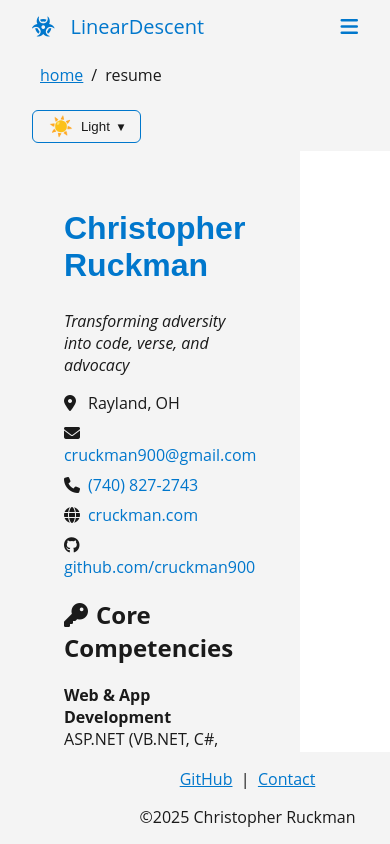
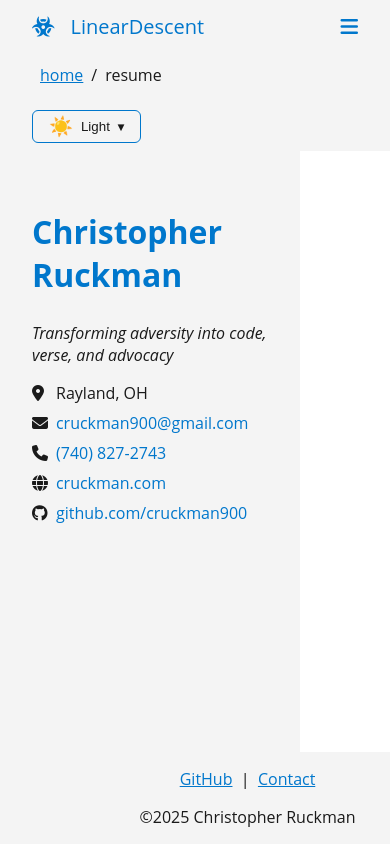
Before and after one commit to cruckman900/portfolio-ts, a Next.js app: page /resume in a window 390 px wide. Shown: the top 844 px of the page. Built offline with nearby package versions, Linux system fonts and the light colour scheme.

Commit message:
cleaning up more styles

```diff
--- a/src/components/Page/Resume/Sidebar.tsx
+++ b/src/components/Page/Resume/Sidebar.tsx
@@ -14,7 +14,7 @@ const Sidebar: React.FC<Props> = ({ skills, education, children }) => (
     <div className="sidebar">
         {children}
 
-        <Section class_from_parent="" title="Core Competencies" icon="fas fa-key">
+        <Section title="Core Competencies" icon="fas fa-key">
             <>
             {skills.map((skill, i) =>
                 (
@@ -27,7 +27,7 @@ const Sidebar: React.FC<Props> = ({ skills, education, children }) => (
             </>
         </Section>
 
-        <Section class_from_parent="pb-before" title="Education" icon="fas fa-graduation-cap">
+        <Section title="Education" icon="fas fa-graduation-cap">
             <>
             {education.map((edu, i) =>
                 (
--- a/src/components/layout/TwoPanelLayout.module.scss
+++ b/src/components/layout/TwoPanelLayout.module.scss
@@ -14,11 +14,19 @@
         width: 30%;
         padding: 2rem;
         flex-shrink: 0;
+
+        @media print {
+            padding: 0.5rem;
+        }
     }
 
     main {
         flex: 1;
         padding: 2rem;
+
+        @media print {
+            padding: 0.5rem;
+        }
     }
 
     @media (max-width: 600px) {
--- a/src/components/ui/Section.tsx
+++ b/src/components/ui/Section.tsx
@@ -1,16 +1,15 @@
 import React, { ReactElement } from 'react';
-import '@/styles/ui/section.scss';
 
 interface Props {
-    class_from_parent: string;
+    className?: string;
     title: string;
-    icon: string;
+    icon?: string;
     link?: string[];
     children: ReactElement;
 }
 
-const Section: React.FC<Props> = ({ class_from_parent, title, icon, children}) => (
-    <section className={`section ${class_from_parent}`}>
+const Section: React.FC<Props> = ({ className, title, icon, children}) => (
+    <section className={className}>
         <h2><i className={icon}></i>{title}</h2>
         {children}
     </section>
--- a/src/pages/books.module.scss
+++ b/src/pages/books.module.scss
@@ -41,7 +41,7 @@
 }
 
 .buyNow {
-    padding: 1rem 0;
+    padding: 1rem;
     background-color: var(--bg);
     border: solid 4px var(--border);
     text-align: center;
@@ -49,6 +49,7 @@
 
 .breadcrumbToggle {
     button {
+        margin: 0 0.25rem;
         padding: 0.25rem;
         background-color: var(--accent);
         color: var(--muted);
@@ -59,6 +60,6 @@
 .descriptionContent {
     p {
         color: var(--text);
-        font-size: 1.5rem;
+        font-size: 1.2rem;
     }
 }
--- a/src/pages/resume.tsx
+++ b/src/pages/resume.tsx
@@ -1,7 +1,6 @@
 import Head from 'next/head';
 import TwoPanelLayout from '@/components/layout/TwoPanelLayout';
 import Layout from "@/components/layout/Layout";
-import Sidebar from '@/components/Page/Resume/Sidebar';
 import ResumeHeader from '@/components/Page/Resume/ResumeHeader';
 import Section from '@/components/ui/Section';
 import Achievements from '@/components/Page/Resume/Achievements';
@@ -10,26 +9,26 @@ import ProjectList from '@/components/Page/Resume/ProjectList';
 import resumeData from '@/data/resume.json';
 export default function ResumePage() {
     const leftPanel = (
-        <Sidebar
-            skills={resumeData.skills}
-            education={resumeData.education}
-        >
-            <ResumeHeader name={resumeData.name} tagline={resumeData.tagline} contact={resumeData.contact} />
-        </Sidebar>
+        <ResumeHeader name={resumeData.name} tagline={resumeData.tagline} contact={resumeData.contact} />
+        // <Sidebar
+        //     skills={resumeData.skills}
+        //     education={resumeData.education}
+        // >
+        // </Sidebar>
     );
 
     const rightPanel = (
         <main>
-            <Section class_from_parent="" title="Professional Summary" icon="fas fa-user">
+            <Section title="Professional Summary" icon="fas fa-user">
                 <p>{resumeData.summary}</p>
             </Section>
-            <Section class_from_parent="" title="Selected Achievements" icon="fas fa-star">
+            <Section title="Selected Achievements" icon="fas fa-star">
                 <Achievements achievements={resumeData.achievements} />
             </Section>
-            <Section class_from_parent="pb-before" title="Professional Experience" icon="fas fa-briefcase">
+            <Section title="Professional Experience" icon="fas fa-briefcase">
                 <Experience experience={resumeData.experience} />
             </Section>
-            <Section class_from_parent="" title="Personal Projects" icon="fas fa-code">
+            <Section title="Personal Projects" icon="fas fa-code">
                 <ProjectList projectsList={resumeData.projects} />
             </Section>
         </main>
--- a/src/styles/bundle.scss
+++ b/src/styles/bundle.scss
@@ -9,9 +9,6 @@
 @use './layout/navbar.scss';
 @use './layout/sidebar.scss';
 
-// UI
-@use './ui/section.scss';
-
 // Page
 @use './page/index.scss';
 @use './page/resume.scss';
--- a/src/styles/page/resume.scss
+++ b/src/styles/page/resume.scss
@@ -1,13 +1,9 @@
 @use '@/styles/base.scss';
 
 .resume-header {
-    // color: base.$text;
     color: var(--text);
-    margin: 0;
-    padding: 2rem 0;
 
     h1 {
-        font-family: 'Oswald', sans-serif;
         font-size: 2rem;
         color: var(--accent);
     }
@@ -31,10 +27,6 @@
         }
     }
 
-    @media screen and (max-width: 500px) {
-        padding: 0;
-    }
-
     @media print {
         background-color: white;
         color: base.$print-text;
@@ -42,6 +34,7 @@
         padding: 0;
 
         h1 {
+            font-size: 1.4rem;
             color: base.$print-accent;
         }
 
--- a/src/styles/ui/section.scss
+++ /dev/null
@@ -1,46 +0,0 @@
-@use '@/styles/base.scss';
-
-section {
-    h2 {
-        a {
-            margin-left: 1rem;
-
-            i {
-                border: solid 1px base.$accent;
-                border-radius: 0.25rem;
-                background-color: base.$accent;
-                color: base.$dark-bg;
-            }
-
-            &:hover {
-                i {
-                    border: solid 1px white;
-                }
-            }
-        }
-    }
-    @media screen and (max-width: 500px) {
-        h2 {
-            width: 100%;
-        }
-    }
-
-    @media print {
-        color: base.$print-text;
-        page-break-inside: avoid;
-
-        h2 {
-            font-size: 1.25rem;
-
-            a {
-                display: none;
-            }
-        }
-    }
-}
-
-@media print {
-    .pb-before {
-        page-break-before: always;
-    }
-}
```
